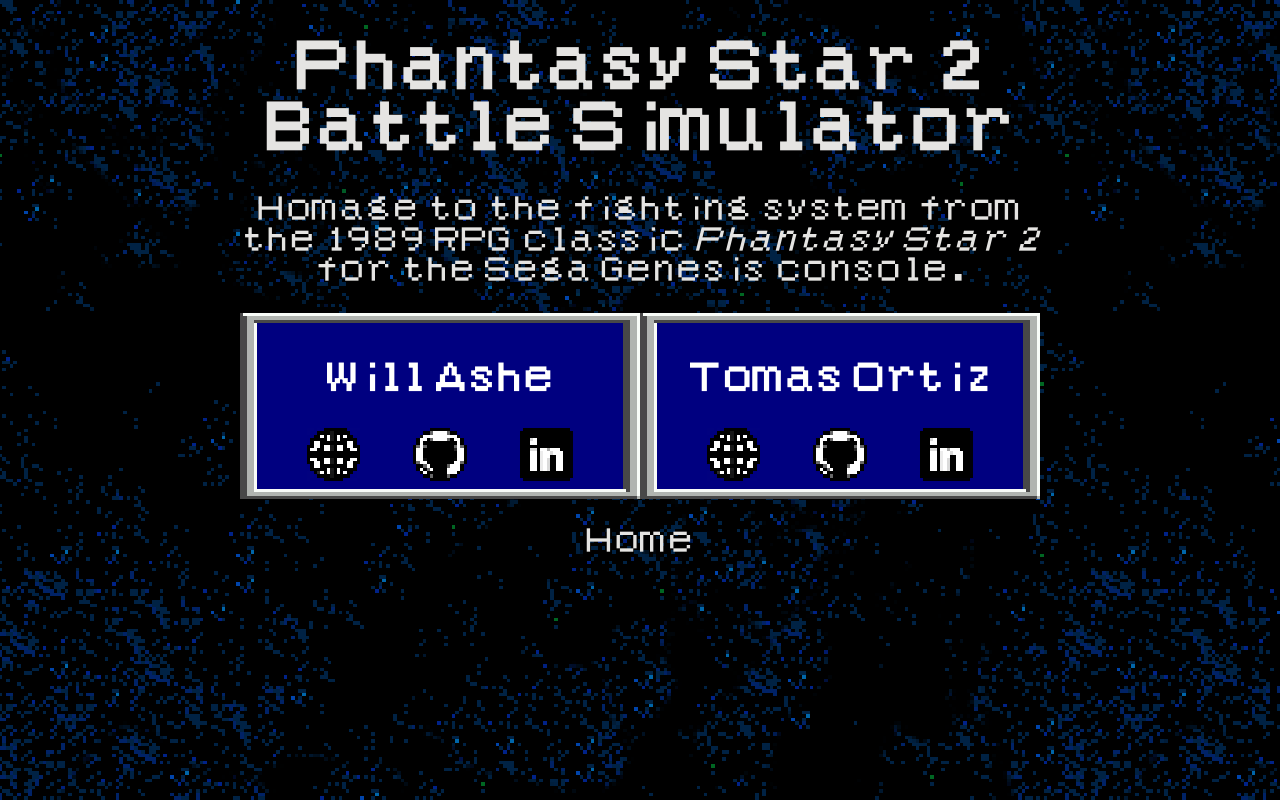
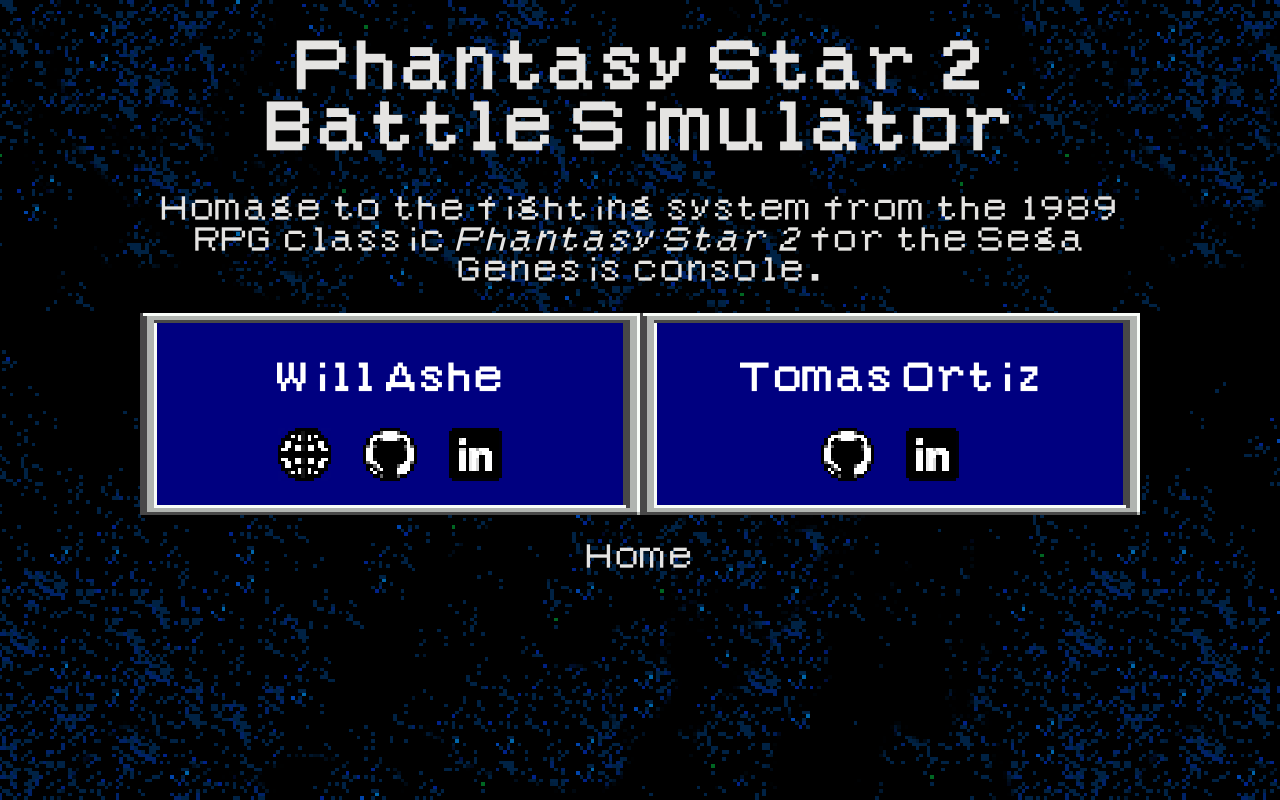
Before and after one commit to willashe/rpg-battle, a React (Create React App) app: page /about in a window 1280 px wide. Built offline with nearby package versions, Linux system fonts and the light colour scheme.

Commit message:
update about page

```diff
--- a/src/pages/About.tsx
+++ b/src/pages/About.tsx
@@ -5,11 +5,12 @@
 import Sprite from '../components/Sprite';
 
 const Content = styled.div`
-  max-width: 800px;
+  max-width: 1000px;
   margin: 0 auto;
 `;
 const IconLink = styled.a`
-  margin: 0 1em;
+  margin: 0 1rem 1rem;
+  display: inline-block;
 `;
 
 const About = () => (
@@ -28,7 +29,7 @@
       <div style={{ display: 'flex', margin: '0 0 1em' }}>
         <Window style={{ width: '50%' }}>
           <h3>Will Ashe</h3>
-          <IconLink href="">
+          <IconLink href="https://willashe.com/">
             <Sprite
               src="./assets/website-icon.png"
               width={16}
@@ -36,7 +37,7 @@
               alt="website icon"
             />
           </IconLink>
-          <IconLink href="">
+          <IconLink href="https://github.com/willashe">
             <Sprite
               src="./assets/github-icon.png"
               width={16}
@@ -44,7 +45,7 @@
               alt="GitHub icon"
             />
           </IconLink>
-          <IconLink href="">
+          <IconLink href="https://www.linkedin.com/in/will-ashe/">
             <Sprite
               src="./assets/linkedin-icon.png"
               width={16}
@@ -55,15 +56,15 @@
         </Window>
         <Window style={{ width: '50%' }}>
           <h3>Tomas Ortiz</h3>
-          <IconLink href="">
+          {/* <IconLink href="">
             <Sprite
               src="./assets/website-icon.png"
               width={16}
               height={16}
               alt="website icon"
             />
-          </IconLink>
-          <IconLink href="">
+          </IconLink> */}
+          <IconLink href="https://github.com/tomas395">
             <Sprite
               src="./assets/github-icon.png"
               width={16}
@@ -71,7 +72,7 @@
               alt="GitHub icon"
             />
           </IconLink>
-          <IconLink href="">
+          <IconLink href="https://www.linkedin.com/in/tomas-ortiz-15b7a5199/">
             <Sprite
               src="./assets/linkedin-icon.png"
               width={16}
```
